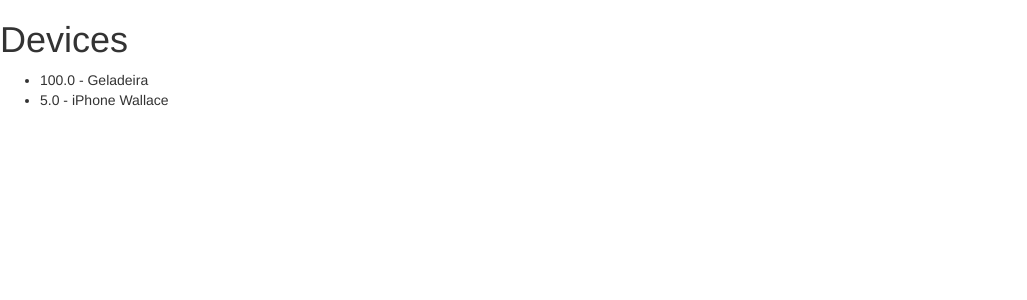
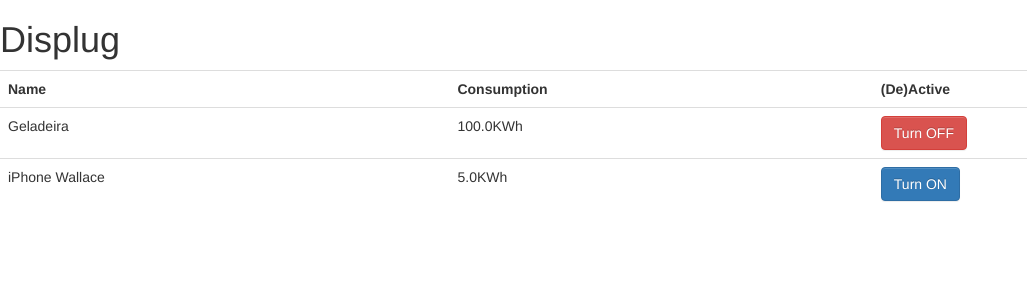
Before and after one commit to soareswallace/EnergyOptimization, a Django app: page /displug/ in a window 1280 px wide. Shown: the top 300 px of the page, without its empty margins (0-1027 px from the left). Run offline with Django 3.2, Linux system fonts and the light colour scheme; data comes from the database, SQL or seed files in the repository; both versions use the stored data as it was after the commit; some libraries are stand-ins or nearby versions.

Commit message:
tabela bontinha

```diff
--- a/Energy/displug/templates/displug/devices_list.html
+++ b/Energy/displug/templates/displug/devices_list.html
@@ -1,11 +1,30 @@
 {% extends "displug/base.html" %}
 {% block portal_content %}
-<h1>Devices</h1>
-<ul>
-{% for device in object_list %}
-    <li>{{ device.consumption}} - {{ device.name }}</li>
-{% empty %}
+{% if devices_list %}
+<h1>Displug</h1>
+<div>
+    <table class="table table-hover" id="table_list">
+        <tr align="center">
+            <th>Name</th>
+            <th>Consumption</th>
+            <th>(De)Active</th>
+        </tr>
+        {% for device in object_list %}
+            <tr>
+                <td>{{ device.name }}</td>
+                <td>{{ device.consumption}}KWh</td>
+                <td>
+                    {% if device.active %}
+                        <input class="btn btn-danger" type="submit" value="Turn OFF">
+                    {% else %}
+                        <input class="btn btn-primary" type="submit" value="Turn ON">
+                    {% endif %}
+                </td>
+            </tr>
+        {% endfor %}
+    </table>
+</div>
+{% else %}
     <li>No devices yet.</li>
-{% endfor %}
+{% endif %}
 {% endblock %}
-</ul>
```
Also changed, not shown: Energy/db.sqlite3.
